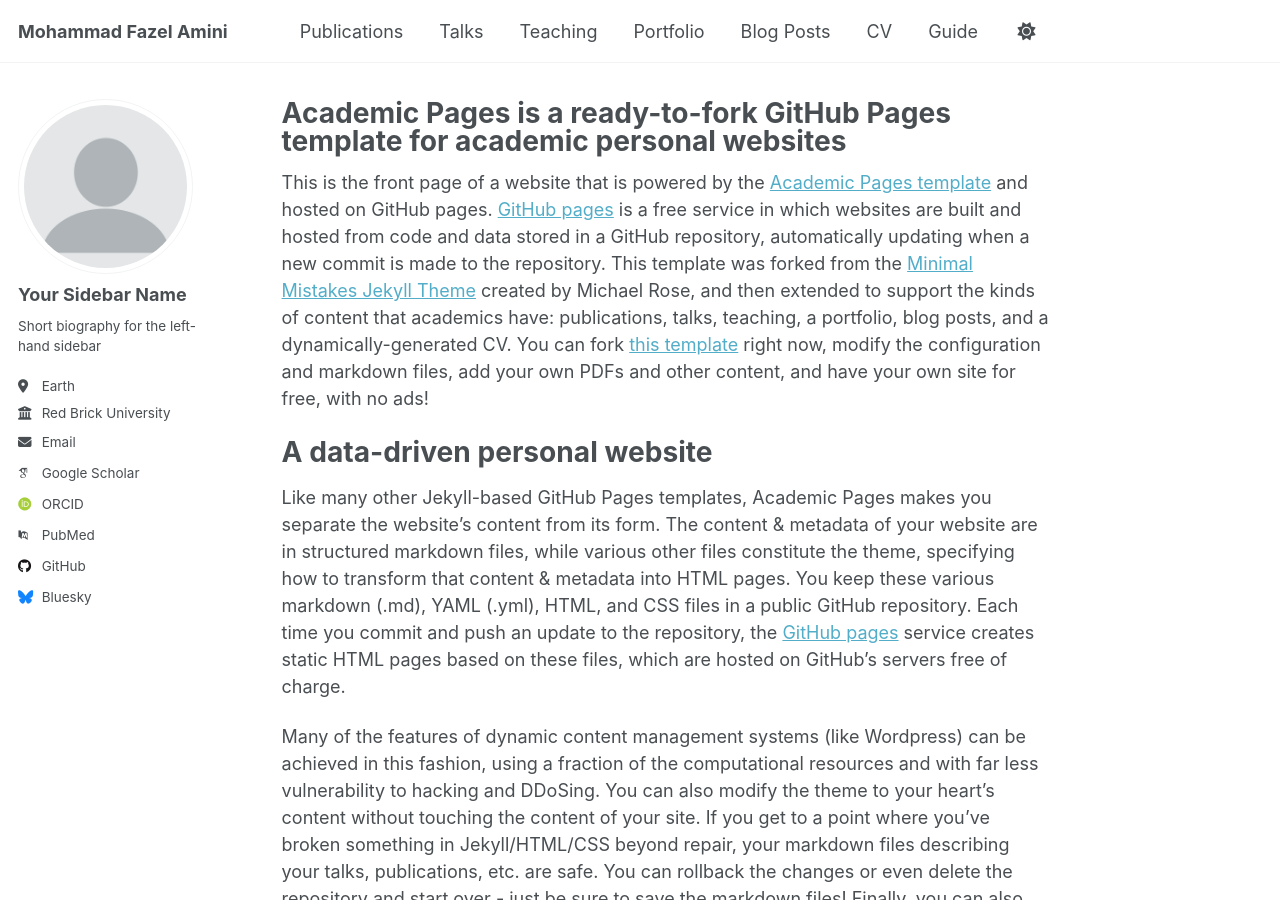
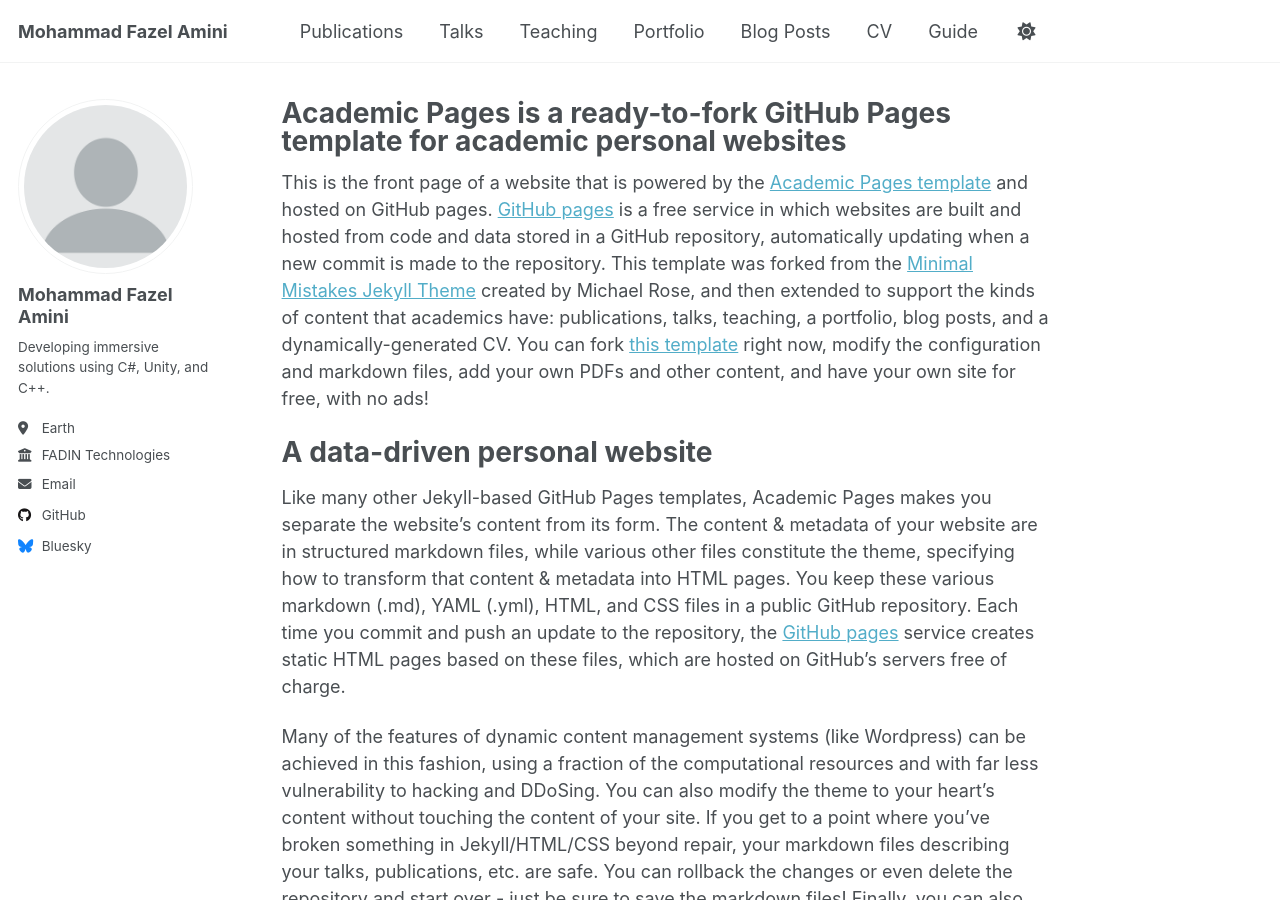
Before and after one commit to MfaXyz/mfaxyz.github.io, a Jekyll site: the page built from _pages/about.md, in a window 1280 px wide and 900 px high. Built offline with Jekyll 4.4.1, drawn with Linux system fonts in a browser that asks for light colours; some web fonts are replaced.

Commit message:
Update _config.yml

```diff
--- a/_config.yml
+++ b/_config.yml
@@ -23,21 +23,21 @@ repository               : "MfaXyz/mfaxyz.github.io"
 author:
   # Biographic information
   avatar           : "profile.png"
-  name             : "Your Sidebar Name"
+  name             : "Mohammad Fazel Amini"
   pronouns         : # example: "she/her"
-  bio              : "Short biography for the left-hand sidebar"
+  bio              : "Developing immersive solutions using C#, Unity, and C++."
   location         : "Earth"
-  employer         : "Red Brick University"
+  employer         : "FADIN Technologies"
   uri              : # URL
-  email            : "none@example.org"
+  email            : "MfaXyzOfficial@gmail.com"
 
   # Academic websites
   arxiv            : # URL - Update with the correct link to your profile
-  googlescholar    : "https://scholar.google.com/citations?user=PS_CX0AAAAAJ"
+  googlescholar    : #
   impactstory      : # URL
-  orcid            : "http://orcid.org/yourorcidurl"
+  orcid            : #
   semantic         : # URL
-  pubmed           : "https://www.ncbi.nlm.nih.gov/pubmed/?term=john+snow"
+  pubmed           : #
   researchgate     : # URL
   scopus           : # URL
 
@@ -45,7 +45,7 @@ author:
   bitbucket        : # Username - Update with your username on the site
   codepen          : # Username
   dribbble         : # Username
-  github           : "academicpages"
+  github           : "MfaXyz"
   kaggle           : # Username
   stackoverflow    : # User number or user number and name (i.e., use "1" or "1/jeff-atwood")
 
```
